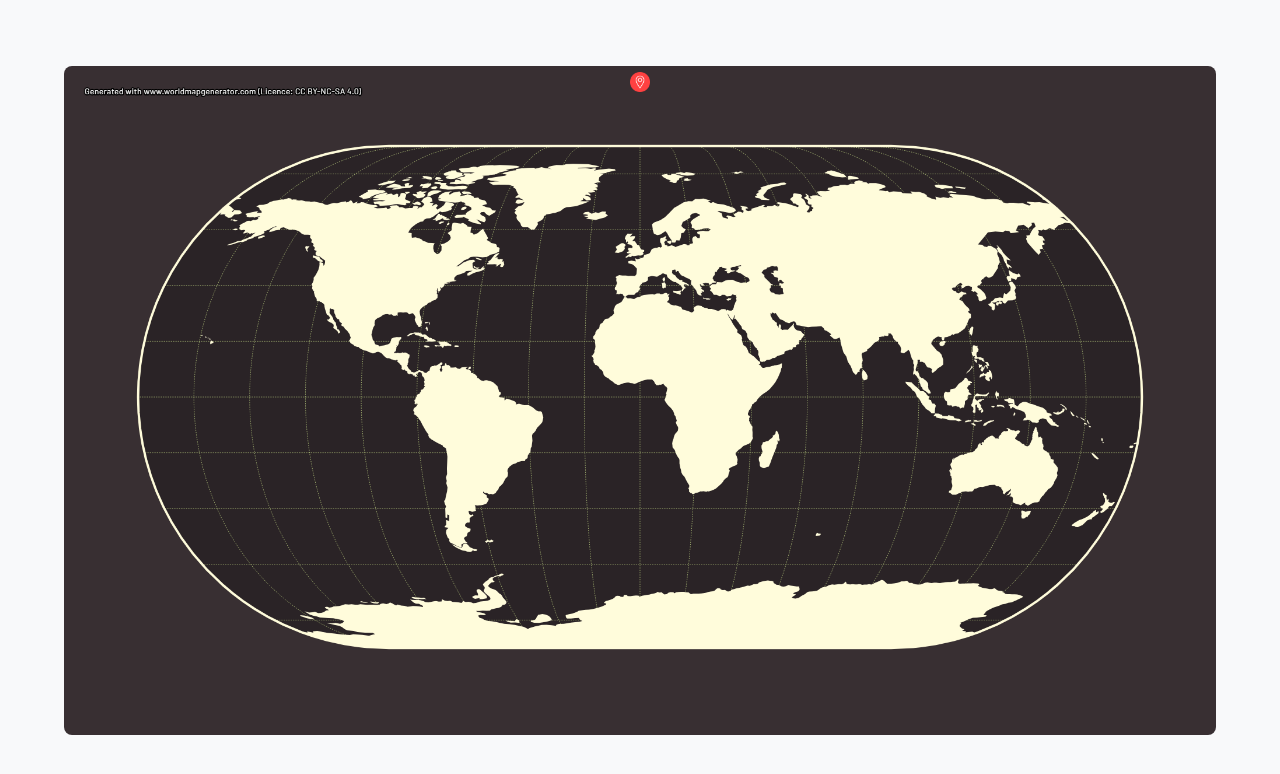
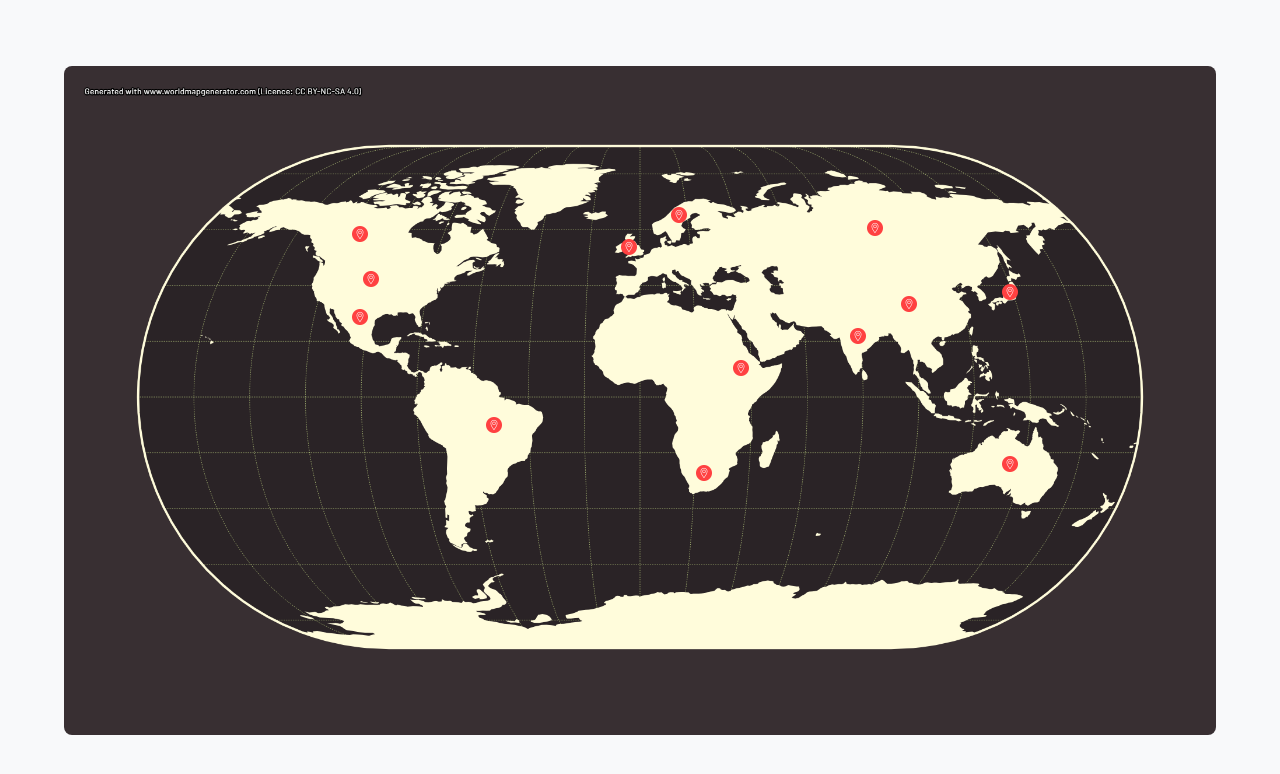
Before and after one commit to eyes-eyes/HolidayShowcase, a plain HTML site: page index.html in a window 1280 px wide. Drawn offline with nearby package versions, Linux system fonts and the light colour scheme.

Commit message:
finalized pins

```diff
--- a/index.html
+++ b/index.html
@@ -22,9 +22,19 @@
                 <div class="worldMap flex">
                     <div class="imageArea">
                         <img class="worldMapImage" src="images/generated_with_worldmapgenerator.png" alt="" />
-                        <img class="pin1" src="images/red_pin.png" alt="" />
-                        <!-- <div class="pins"> -->
-                        </div>
+                        <img class="pin1" src="images/red_pin.png" alt="" data-title="Sweden Holidays" data-description="Details about Sweden" />
+                        <img class="pin2" src="images/red_pin.png" alt="" data-title="Canada Holidays" data-description="Details about Canada" />
+                        <img class="pin3" src="images/red_pin.png" alt="" data-title="United States Holidays" data-description="Details about United States" />
+                        <img class="pin4" src="images/red_pin.png" alt="" data-title="Mexico Holidays" data-description="Details about Mexico" />
+                        <img class="pin5" src="images/red_pin.png" alt="" data-title="India Holidays" data-description="Details about India" />
+                        <img class="pin6" src="images/red_pin.png" alt="" data-title="South Africa Holidays" data-description="Details about South AFrica" />
+                        <img class="pin7" src="images/red_pin.png" alt="" />
+                        <img class="pin8" src="images/red_pin.png" alt="" />
+                        <img class="pin9" src="images/red_pin.png" alt="" />
+                        <img class="pin10" src="images/red_pin.png" alt="" />
+                        <img class="pin11" src="images/red_pin.png" alt="" />
+                        <img class="pin12" src="images/red_pin.png" alt="" />
+                        <img class="pin13" src="images/red_pin.png" alt="" />
                     </div>
                 </div>
             </div>
--- a/main.js
+++ b/main.js
@@ -0,0 +1,36 @@
+// Function to handle click events on pins
+function setupPins() {
+    // Select all pins
+    const pins = document.querySelectorAll('[class^="pin"]');
+
+    // Iterate through each pin
+    pins.forEach((pin) => {
+        pin.addEventListener("click", () => {
+            // Get unique content from data attributes
+            const title = pin.getAttribute("data-title");
+            const description = pin.getAttribute("data-description");
+
+            // Create popup element
+            const popup = document.createElement("div");
+            popup.className = "popup";
+            popup.innerHTML = `
+                <div class="popup-content">
+                    <button class="close-btn">&times;</button>
+                    <h2>${title}</h2>
+                    <p>${description}</p>
+                </div>
+            `;
+
+            // Append popup to the body
+            document.body.appendChild(popup);
+
+            // Add event listener to close the popup
+            popup.querySelector(".close-btn").addEventListener("click", () => {
+                popup.remove();
+            });
+        });
+    });
+}
+
+// Call the setupPins function on DOMContentLoaded
+document.addEventListener("DOMContentLoaded", setupPins);
--- a/styles.css
+++ b/styles.css
@@ -10,8 +10,6 @@ body {
     margin: 0;
     display: flex;
     flex-direction: column;
-    width: 100vw;
-    height: 100vh;
     align-items: center;
     justify-content: center;
     background: rgb(248, 249, 250);
@@ -29,16 +27,17 @@ html {
 /* section.start {
 } */
 
-div.mainArea {
+.mainArea {
     width: 100vw;
     height: 100vh;
     justify-content: center;
     align-items: center;
 }
 
-div.worldMap {
-    width: 90%;
-    /* height: 90%; */
+.worldMap {
+    position: relative;
+    width: 90vw;
+    height: fit-content;
     justify-content: center;
     align-items: center;
     background-color: #382f32;
@@ -53,15 +52,164 @@ img.worldMapImage {
     z-index: 0;
 }
 
-/* div.imageArea {
+div.imageArea {
     position: relative;
-} */
+    top: 0;
+    left: 0;
+}
 
 img.pin1 {
-    width: 1.25rem;
+    width: 1.25vw;
     position: absolute;
     transform: translate(-50%, -50%);
-    left: calc(50%);
-    top: calc(anchor(30%));
+    left: 53.5%;
+    top: 21%;
     z-index: 1;
 }
+
+img.pin2 {
+    width: 1.25vw;
+    position: absolute;
+    transform: translate(-50%, -50%);
+    left: 25%;
+    top: 24%;
+    z-index: 1;
+}
+
+img.pin3 {
+    width: 1.25vw;
+    position: absolute;
+    transform: translate(-50%, -50%);
+    left: 26%;
+    top: 31%;
+    z-index: 1;
+}
+
+img.pin4 {
+    width: 1.25vw;
+    position: absolute;
+    transform: translate(-50%, -50%);
+    left: 25%;
+    top: 37%;
+    z-index: 1;
+}
+
+img.pin5 {
+    width: 1.25vw;
+    position: absolute;
+    transform: translate(-50%, -50%);
+    left: 69.5%;
+    top: 40%;
+    z-index: 1;
+}
+
+img.pin6 {
+    width: 1.25vw;
+    position: absolute;
+    transform: translate(-50%, -50%);
+    left: 55.7%;
+    top: 61.5%;
+    z-index: 1;
+}
+
+img.pin7 {
+    width: 1.25vw;
+    position: absolute;
+    transform: translate(-50%, -50%);
+    left: 74%;
+    top: 35%;
+    z-index: 1;
+}
+
+img.pin8 {
+    width: 1.25vw;
+    position: absolute;
+    transform: translate(-50%, -50%);
+    left: 83%;
+    top: 33%;
+    z-index: 1;
+}
+
+img.pin9 {
+    width: 1.25vw;
+    position: absolute;
+    transform: translate(-50%, -50%);
+    left: 49%;
+    top: 26%;
+    z-index: 1;
+}
+
+img.pin10 {
+    width: 1.25vw;
+    position: absolute;
+    transform: translate(-50%, -50%);
+    left: 83%;
+    top: 60%;
+    z-index: 1;
+}
+
+img.pin11 {
+    width: 1.25vw;
+    position: absolute;
+    transform: translate(-50%, -50%);
+    left: 37%;
+    top: 54%;
+    z-index: 1;
+}
+img.pin12 {
+    width: 1.25vw;
+    position: absolute;
+    transform: translate(-50%, -50%);
+    left: 71%;
+    top: 23%;
+    z-index: 1;
+}
+img.pin13 {
+    width: 1.25vw;
+    position: absolute;
+    transform: translate(-50%, -50%);
+    left: 59%;
+    top: 45%;
+    z-index: 1;
+}
+
+.popup {
+    position: fixed;
+    top: 50%;
+    left: 50%;
+    transform: translate(-50%, -50%);
+    width: 85%;
+    height: 85%;
+    background: #fffcdb;
+    box-shadow: 0px 4px 6px rgba(0, 0, 0, 0.2);
+    border-radius: 10px;
+    z-index: 1000;
+    overflow: auto; /* Ensure scrolling if content overflows */
+    display: flex;
+    flex-direction: column;
+}
+
+.popup-content {
+    position: relative;
+    flex: 1; /* Take up all available space */
+    padding: 20px;
+    text-align: center;
+    overflow: auto;
+}
+
+.popup .close-btn {
+    position: absolute;
+    top: 10px;
+    right: 10px;
+    background: transparent;
+    border: none;
+    font-size: 24px;
+    font-weight: bold;
+    color: #333;
+    cursor: pointer;
+    transition: color 0.2s ease;
+}
+
+.popup .close-btn:hover {
+    color: #ff0000;
+}
```
